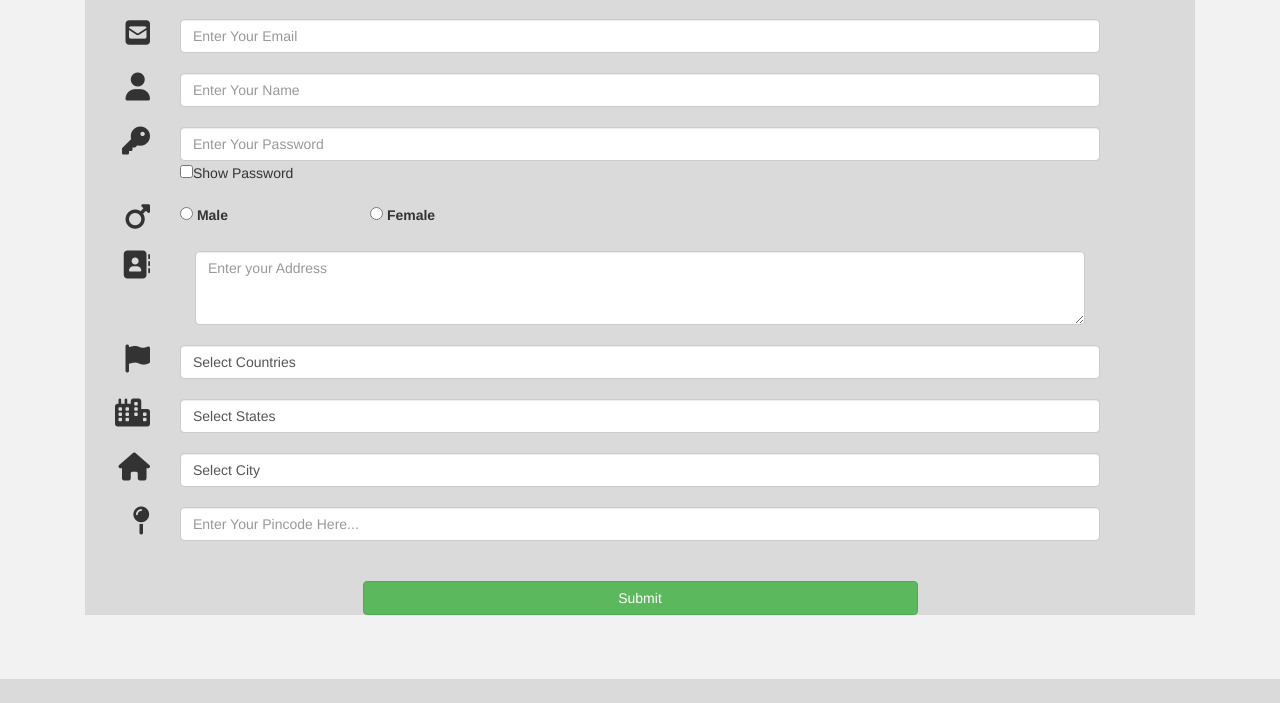
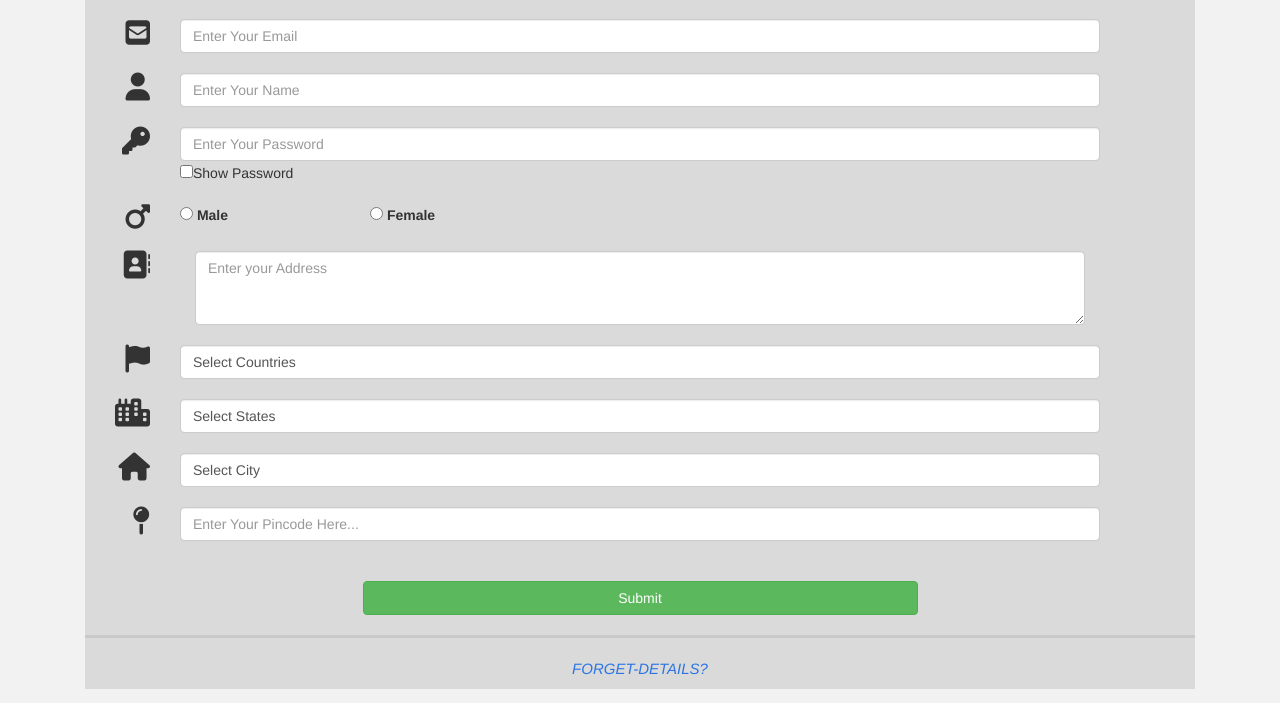
Before and after one commit to Dj-777/signup-form, a PHP site: page /signup/ in a window 1280 px wide. Shown: the part 121-824 px from the top of the page. Before the commit the page ends 800 px from the top, so only its background shows below. Run offline with PHP 8.4, Linux system fonts and the light colour scheme; some libraries are stand-ins or nearby versions.

Commit message:
index.php is updated

```diff
--- a/index.php
+++ b/index.php
@@ -136,6 +136,13 @@ require 'header.php';
 					<input type="submit"  class="btn btn-success btn-mg " name="submit" id="submit">
 				</div>
 			</div>
+			<div class="row">
+				<div class="col-sm-12">
+				<hr class="solid">
+					<a href="forgetdetails.php"><p class="forgetdetails">forget-details?</p></a>
+				</div>
+			</div>
+
 		</form>
 
 
```
